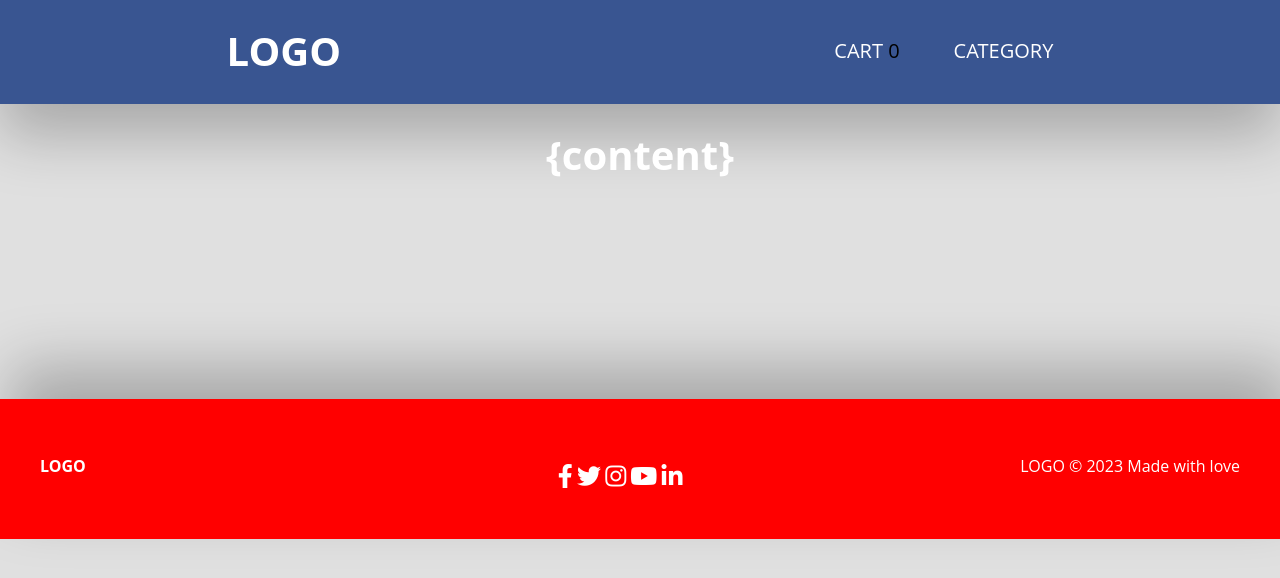
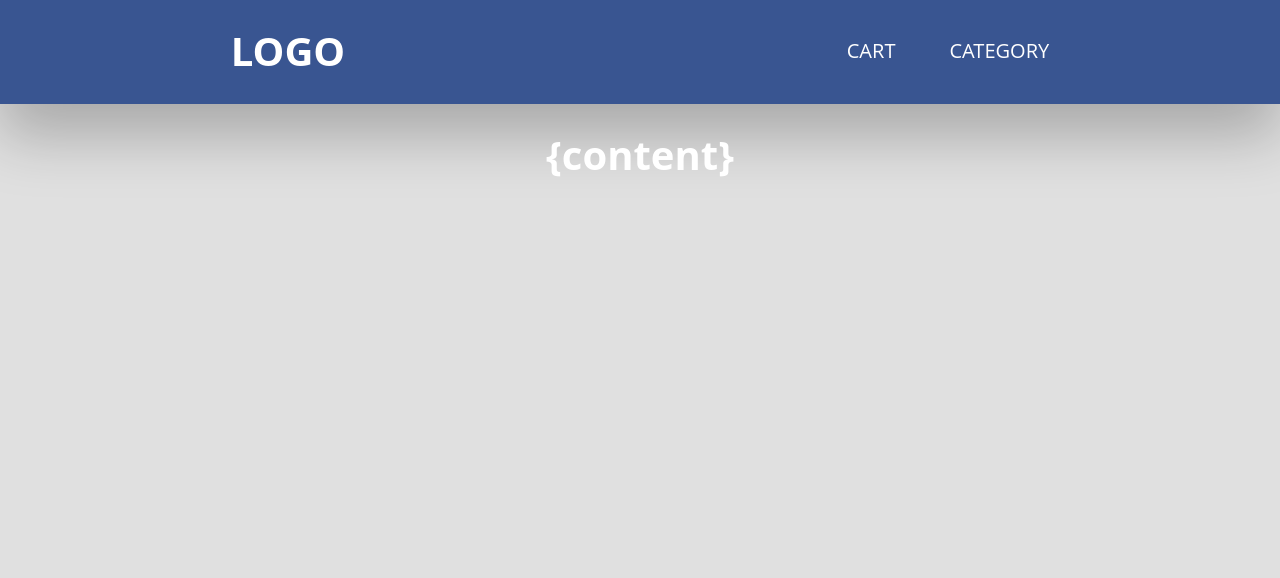
Before and after one commit to BilikAxe/chessbase, a PHP site: page /Views/layout.html in a window 1280 px wide. Shown: the top 578 px of the page. Run offline with PHP 8.4, Linux system fonts and the light colour scheme; some libraries are stand-ins or nearby versions.

Commit message:
Fix cart

```diff
--- a/app/Controllers/CategoryController.php
+++ b/app/Controllers/CategoryController.php
@@ -25,7 +25,7 @@ class CategoryController
             $categories = $this->categoryRepository->getCategories();
 
             return [
-                '../Views/category.phtml',
+                '../Views/categories.phtml',
                 [
                     'categories' => $categories
                 ],
--- a/app/Repository/ProductRepository.php
+++ b/app/Repository/ProductRepository.php
@@ -16,7 +16,7 @@ class ProductRepository
     }
 
 
-    public function getProductByCart(int $userId): array
+    public function getProductByUser(int $userId): array
     {
         $result = $this->connection->prepare(
              "SELECT * FROM products p
@@ -47,7 +47,7 @@ class ProductRepository
         return $products;
     }
 
-    public function getProductByCategory(int $categoryId): array
+    public function getProductsByCategory(int $categoryId): array
     {
         $products = [];
 
--- a/app/Repository/UserRepository.php
+++ b/app/Repository/UserRepository.php
@@ -60,9 +60,9 @@ class UserRepository
                 $data['surname'],
                 $data['phone_number'],
                 $data['password'],
-                $data['cart_id'],
             );
 
+            $user->setCart($data['cart_id']);
             $user->setId($data['id']);
 
             return $user;
--- a/app/Views/category.phtml
+++ b/app/Views/categories.phtml
@@ -17,7 +17,9 @@
         </div>
     </div>
 </form>
+
 <style>
+
     :root{
         --bodyBack: #ffeaed;
         --textColor: #1b2741;
--- a/app/Views/layout.html
+++ b/app/Views/layout.html
@@ -15,7 +15,7 @@
             </div>
             <nav class="header__nav">
                 <ul class="header__menu">
-                    <li class="header__item"><a href="/cart" class="header__link">Cart<span class="badge_backer_kol"> 0</span></a></li>
+                    <li class="header__item"><a href="/cart" class="header__link">Cart</a></li>
                     <li class="header__item"><a href="/category" class="header__link">Category</a></li>
                 </ul>
             </nav>
@@ -26,29 +26,25 @@
         <h1>  {content} </h1>
     </div>
 
-    <footer>
-        <div class="footer_container">
-            <div class="logo"> <p>LOGO</p></div>
-            <div class="social_media">
-                <a href="#"><i class="fab fa-facebook-f"></i></a>
-                <a href="#"><i class="fab fa-twitter"></i></a>
-                <a href="#"><i class="fab fa-instagram"></i></a>
-                <a href="#"><i class="fab fa-youtube"></i></a>
-                <a href="#"><i class="fab fa-linkedin-in"></i></a>
-            </div>
-            <p>LOGO © 2023 Made with love</p>
-        </div>
-    </footer>
+<!--    <footer>-->
+<!--        <div class="footer_container">-->
+<!--            <div class="logo"> <p>LOGO</p></div>-->
+<!--            <div class="social_media">-->
+<!--                <a href="#"><i class="fab fa-facebook-f"></i></a>-->
+<!--                <a href="#"><i class="fab fa-twitter"></i></a>-->
+<!--                <a href="#"><i class="fab fa-instagram"></i></a>-->
+<!--                <a href="#"><i class="fab fa-youtube"></i></a>-->
+<!--                <a href="#"><i class="fab fa-linkedin-in"></i></a>-->
+<!--            </div>-->
+<!--            <p>LOGO © 2023 Made with love</p>-->
+<!--        </div>-->
+<!--    </footer>-->
 </body>
 </html>
 <style>
 
     li {
         list-style: none;
-    }
-
-    .badge_backer_kol {
-        color: black;
     }
 
     .container {
@@ -111,18 +107,17 @@
         height: auto;
         font-size: 40px;
         display: flex;
-        align-items: center;
+        /*align-items: center;*/
         justify-content: center;
         box-sizing: border-box;
         min-height: 100%;
-        margin-bottom: 100px;
         padding-bottom: 90px;
         overflow: auto;
     }
 
     footer{
         flex: 0 0 auto;
-        background: red;
+        background: #b61200;
         height: 100px;
         padding: 20px;
         box-shadow: 11px -33px 60px rgba(0, 0, 0, 0.25);
--- a/app/public/index.php
+++ b/app/public/index.php
@@ -20,13 +20,14 @@ $app->get('/signup', [\banana\Controllers\UserController::class, 'signUp']);
 $app->get('/signin', [\banana\Controllers\UserController::class, 'signIn']);
 $app->get('/category', [\banana\Controllers\CategoryController::class, 'openCatalog']);
 $app->get('/error', [\banana\Controllers\ErrorController::class, 'error']);
-$app->get('/category/\b(?<categoryId>[0-9])\b', [\banana\Controllers\ProductController::class, 'openProductByCategory']);
+$app->get('/category/\b(?<categoryId>[0-9])\b', [\banana\Controllers\ProductController::class, 'getProductsByCategory']);
 $app->get('/cart', [\banana\Controllers\CartController::class, 'openCart']);
 
 
 $app->post('/signup', [\banana\Controllers\UserController::class, 'signUp']);
 $app->post('/signin', [\banana\Controllers\UserController::class, 'signIn']);
 $app->post('/category', [\banana\Controllers\CategoryController::class, 'openCatalog']);
+//$app->post('/category/\b(?<categoryId>[0-9])\b', [\banana\Controllers\CartController::class, 'addToCart']);
 
 
 $app->run();
```
Also changed, not shown: app/Controllers/CartController.php (+25 -2 lines), app/Controllers/ProductController.php (+4 -3 lines), app/Entity/User.php (+6 -2 lines), app/Logs/error.php (+12 -0 lines), app/Views/cart.phtml (+1 -13 lines), app/Views/categoryProducts.phtml (renamed from app/Views/product.phtml, +4 -4 lines).
